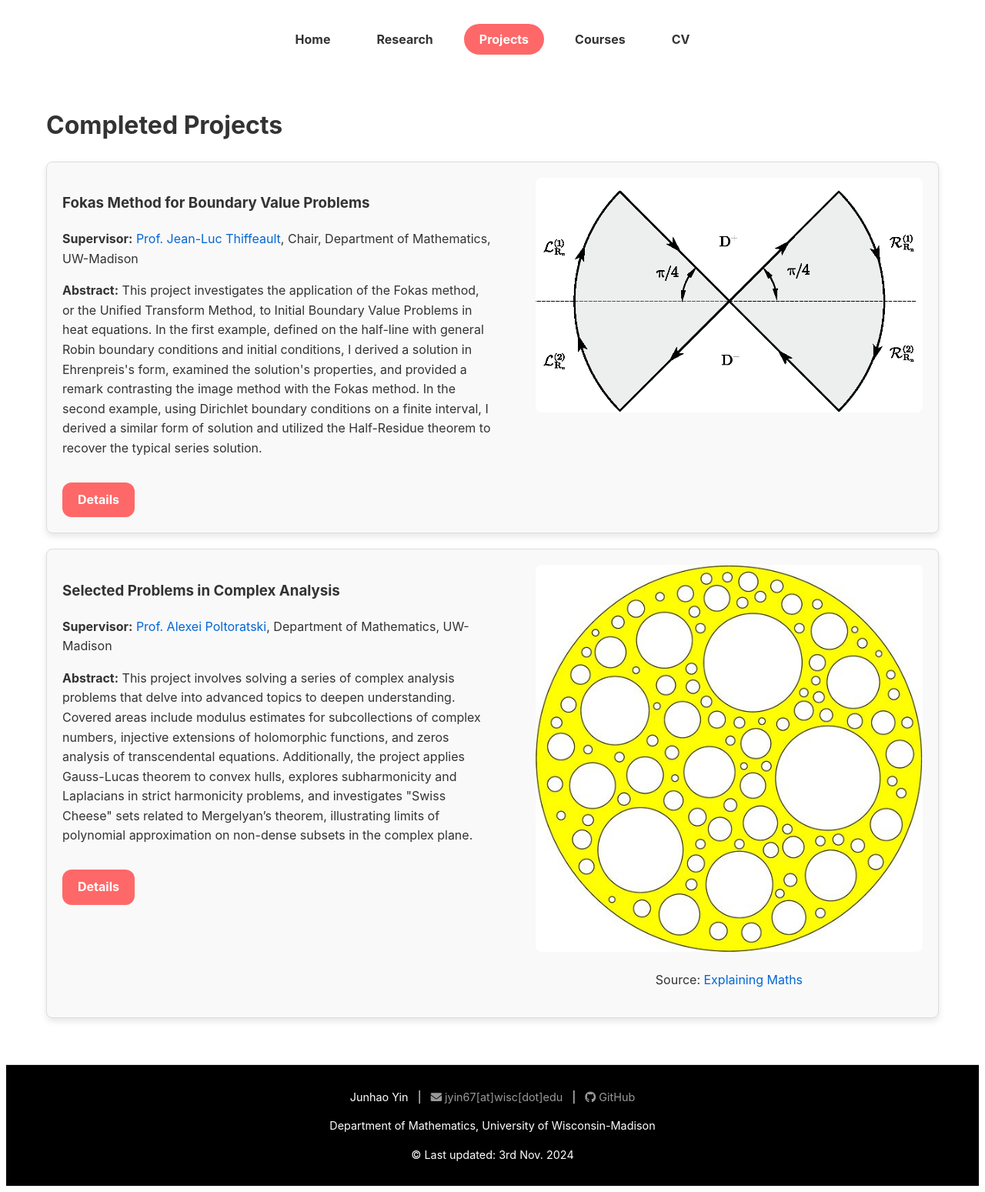
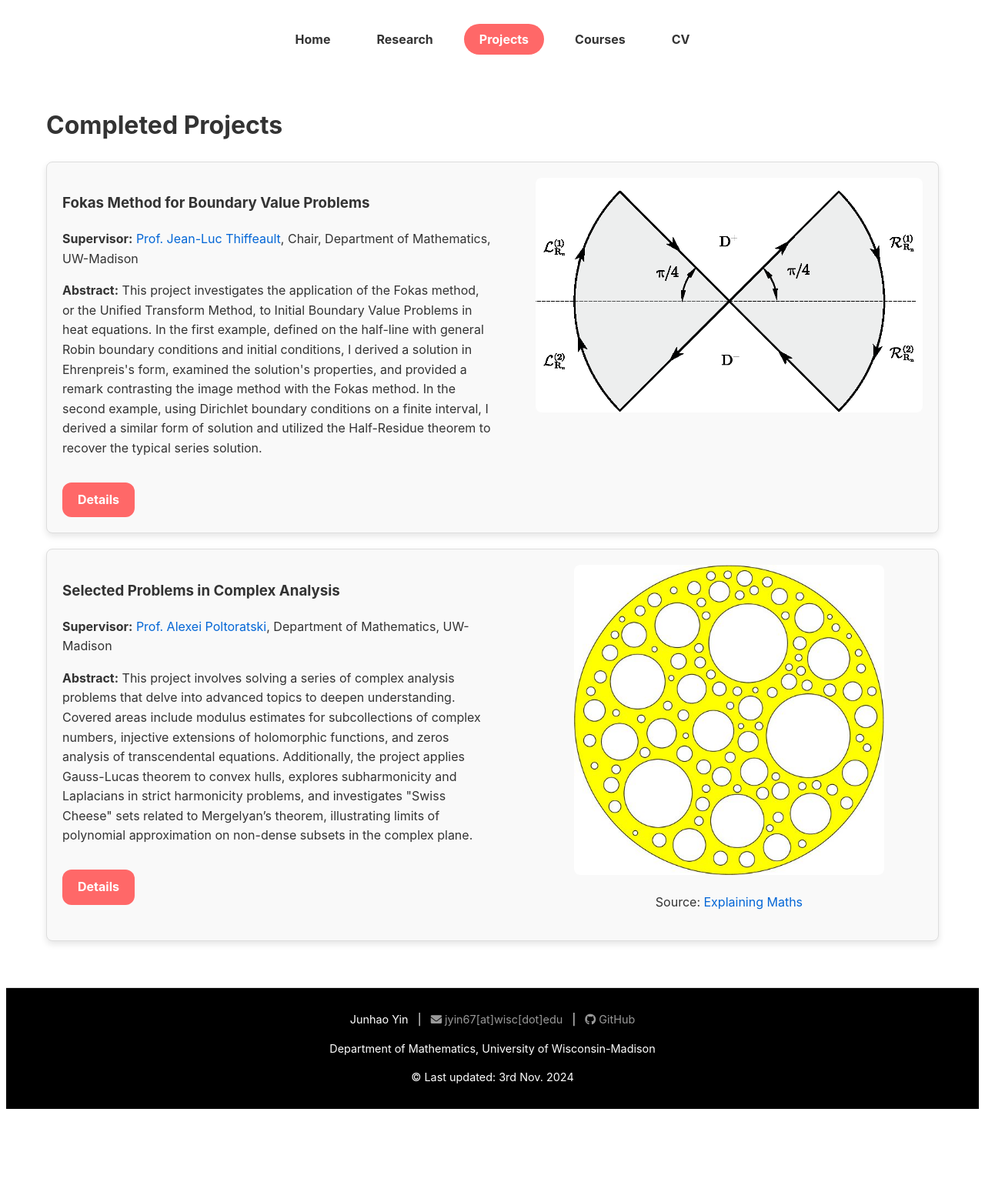
Before and after one commit to Yoon-1023/Yoon-1023.github.io, a Jekyll site: the page built from projects.md, in a window 1280 px wide. Shown: the whole page at 77% size. Built offline with Jekyll 4.4.1, drawn with Linux system fonts in a browser that asks for light colours; after the commit the page ends 1449 px from its top, so only the background shows below that.

Commit message:
Update projects.md

```diff
--- a/projects.md
+++ b/projects.md
@@ -72,7 +72,7 @@ permalink: /projects/
     </div>
 
     <div class="project-image">
-        <img src="/Complex/figures/Swiss%20cheese.jpeg" alt="Swiss Cheese" style="width: 100%; height: auto; border-radius: 8px;">
+        <img src="/Complex/figures/Swiss%20cheese.jpeg" alt="Swiss Cheese" style="width: 80%; height: auto; border-radius: 8px;">
         <p>Source: <a href="https://explainingmaths.wordpress.com/2022/03/08/alice-roth-and-swiss-cheeses/">Explaining Maths</a></p>
     </div>
 </div>
```
